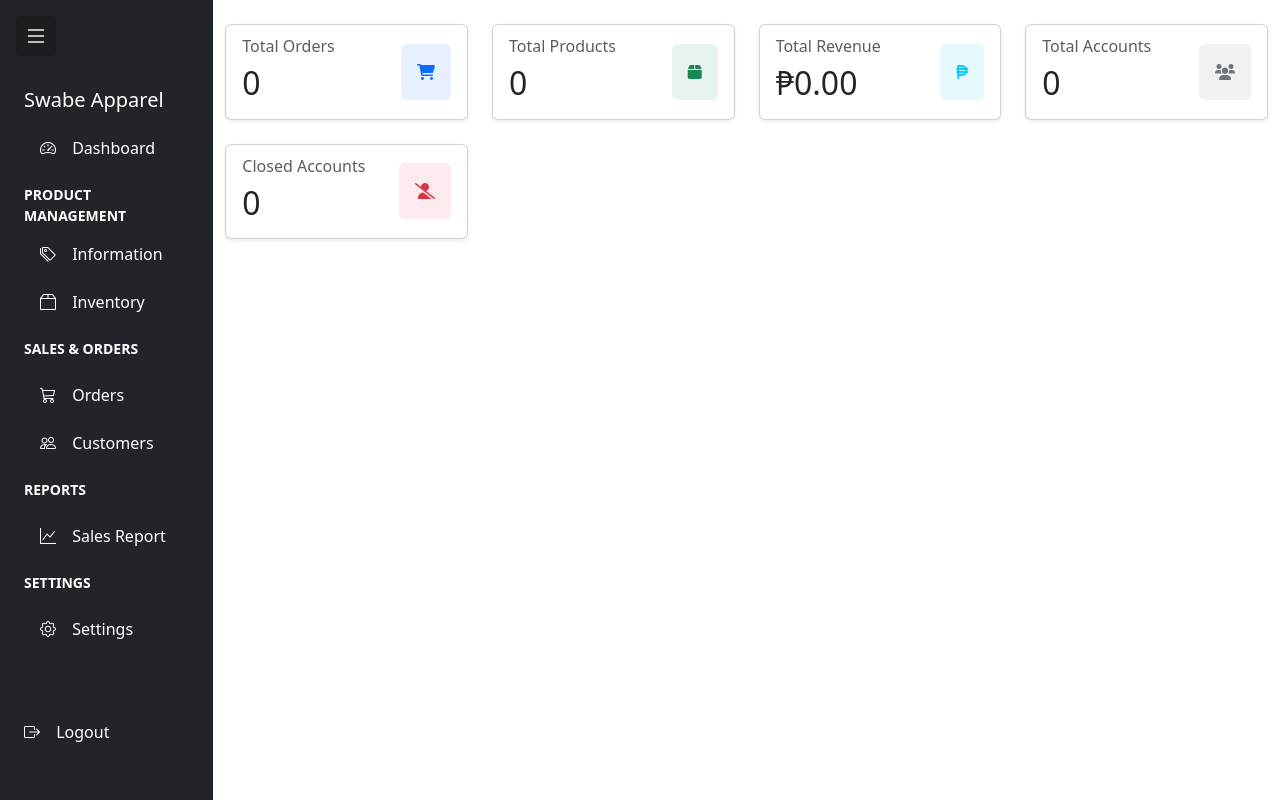
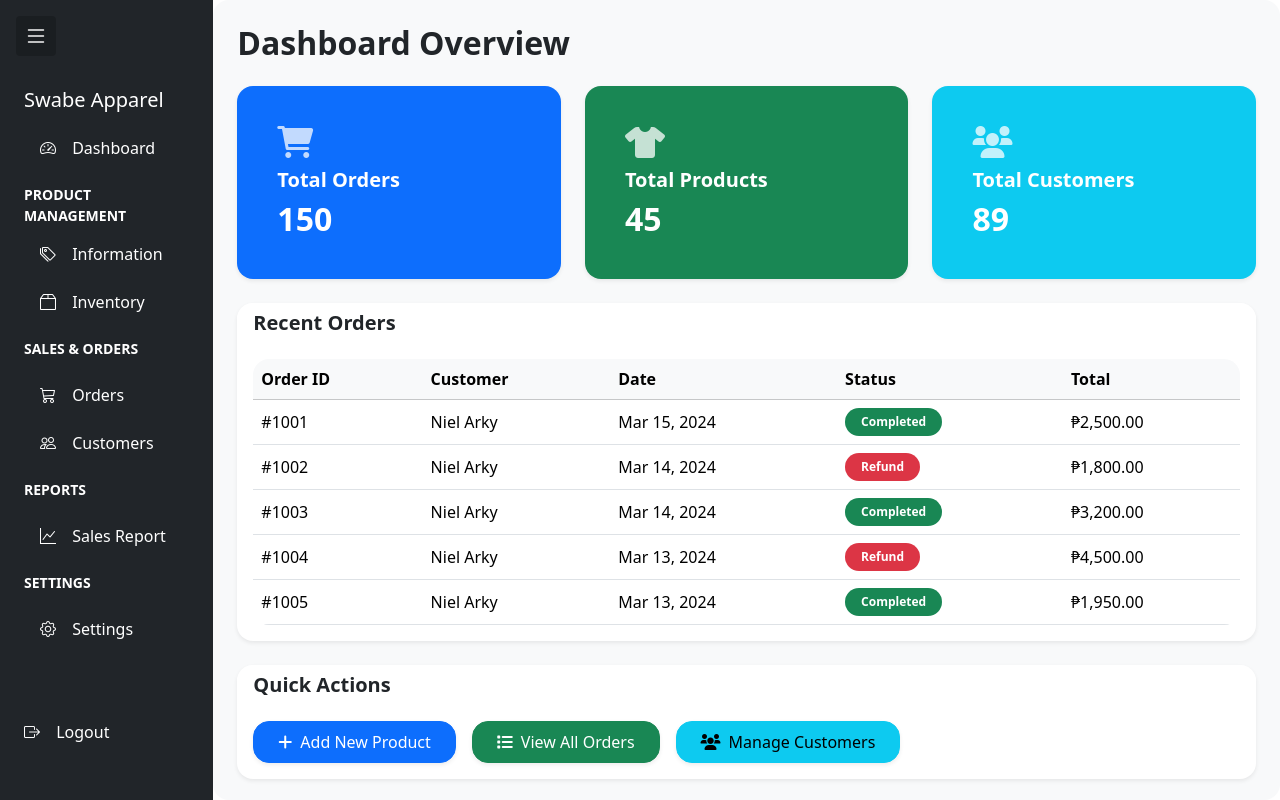
Before and after one commit to ArkyNiel/swabe-apparel, a PHP site: page /main.php in a window 1280 px wide. Run offline with PHP 8.4, Linux system fonts and the light colour scheme; some libraries are stand-ins or nearby versions.

Commit message:
inventory and orders

```diff
--- a/admin-side/links/dashboard.php
+++ b/admin-side/links/dashboard.php
@@ -1,96 +1,120 @@
-<link rel="stylesheet" href="./../assets/bootswatch/css/bootstrap.min.css">
-<link rel="stylesheet" href="./../assets/css/dashboard.css">
+<div class="container-fluid p-4 rounded-4" style="background: #f8f9fa; height: 100vh; overflow-y: auto;">
+    <h2 class="mb-4 fw-bold text-dark">Dashboard Overview</h2>
 
-<div class="container-fluid py-4">
-    <div class="row g-4">
-        <!-- Total Orders Card -->
-        <div class="col-12 col-md-3">
-            <div class="card h-100 shadow-sm">
-                <div class="card-body">
-                    <div class="d-flex justify-content-between align-items-center">
-                        <div>
-                            <h6 class="card-subtitle mb-2 text-muted">Total Orders</h6>
-                            <h2 class="card-title mb-0">0</h2>
-                        </div>
-                        <div class="bg-primary bg-opacity-10 p-3 rounded">
-                            <i class="fas fa-shopping-cart text-primary"></i>
-                        </div>
+    <div class="row g-4 mb-4">
+        <div class="col-md-4">
+            <div class="card bg-primary text-white rounded-4 shadow-sm border-0">
+                <div class="card-body rounded-4 d-flex flex-column align-items-start" style="padding: 40px;">
+                    <div class="mb-2">
+                        <i class="fas fa-shopping-cart fa-2x opacity-75"></i>
                     </div>
+                    <h5 class="card-title fw-semibold">Total Orders</h5>
+                    <h2 class="card-text fw-bold">150</h2>
                 </div>
             </div>
         </div>
-
-        <!-- Total Products Card -->
-        <div class="col-12 col-md-3">
-            <div class="card h-100 shadow-sm">
-                <div class="card-body">
-                    <div class="d-flex justify-content-between align-items-center">
-                        <div>
-                            <h6 class="card-subtitle mb-2 text-muted">Total Products</h6>
-                            <h2 class="card-title mb-0">0</h2>
-                        </div>
-                        <div class="bg-success bg-opacity-10 p-3 rounded">
-                            <i class="fas fa-box text-success"></i>
-                        </div>
+        <div class="col-md-4">
+            <div class="card bg-success text-white rounded-4 shadow-sm border-0">
+                <div class="card-body rounded-4 d-flex flex-column align-items-start" style="padding: 40px;">
+                    <div class="mb-2">
+                        <i class="fas fa-tshirt fa-2x opacity-75"></i>
                     </div>
+                    <h5 class="card-title fw-semibold">Total Products</h5>
+                    <h2 class="card-text fw-bold">45</h2>
                 </div>
             </div>
         </div>
-
-        <!-- Total Revenue Card -->
-        <div class="col-12 col-md-3">
-            <div class="card h-100 shadow-sm">
-                <div class="card-body">
-                    <div class="d-flex justify-content-between align-items-center">
-                        <div>
-                            <h6 class="card-subtitle mb-2 text-muted">Total Revenue</h6>
-                            <h2 class="card-title mb-0">₱0.00</h2>
-                        </div>
-                        <div class="bg-info bg-opacity-10 p-3 rounded">
-                            <i class="fas fa-peso-sign text-info"></i>
-                        </div>
+        <div class="col-md-4">
+            <div class="card bg-info text-white rounded-4 shadow-sm border-0">
+                <div class="card-body rounded-4 d-flex flex-column align-items-start" style="padding: 40px;">
+                    <div class="mb-2">
+                        <i class="fas fa-users fa-2x opacity-75"></i>
                     </div>
+                    <h5 class="card-title fw-semibold">Total Customers</h5>
+                    <h2 class="card-text fw-bold">89</h2>
                 </div>
             </div>
         </div>
+    </div>
 
-        <!-- Total Accounts Card -->
-        <div class="col-12 col-md-3">
-            <div class="card h-100 shadow-sm">
-                <div class="card-body">
-                    <div class="d-flex justify-content-between align-items-center">
-                        <div>
-                            <h6 class="card-subtitle mb-2 text-muted">Total Accounts</h6>
-                            <h2 class="card-title mb-0">0</h2>
-                        </div>
-                        <div class="bg-secondary bg-opacity-10 p-3 rounded">
-                            <i class="fas fa-users text-secondary"></i>
-                        </div>
-                    </div>
-                </div>
+    <div class="card rounded-4 shadow-sm border-0 mb-4">
+        <div class="card-header rounded-4 bg-white border-0">
+            <h5 class="mb-0 fw-bold text-dark">Recent Orders</h5>
+        </div>
+        <div class="card-body rounded-4">
+            <div class="table-responsive rounded-4" style="overflow:hidden;">
+                <table class="table table-hover align-middle rounded-4 mb-0">
+                    <thead class="table-light">
+                        <tr>
+                            <th>Order ID</th>
+                            <th>Customer</th>
+                            <th>Date</th>
+                            <th>Status</th>
+                            <th>Total</th>
+                        </tr>
+                    </thead>
+                    <tbody>
+                        <tr>
+                            <td>#1001</td>
+                            <td>Niel Arky</td>
+                            <td>Mar 15, 2024</td>
+                            <td><span class="badge bg-success rounded-pill px-3 py-2">Completed</span></td>
+                            <td>₱2,500.00</td>
+                        </tr>
+                        <tr>
+                            <td>#1002</td>
+                            <td>Niel Arky</td>
+                            <td>Mar 14, 2024</td>
+                            <td><span class="badge bg-danger rounded-pill px-3 py-2">Refund</span></td>
+                            <td>₱1,800.00</td>
+                        </tr>
+                        <tr>
+                            <td>#1003</td>
+                            <td>Niel Arky</td>
+                            <td>Mar 14, 2024</td>
+                            <td><span class="badge bg-success rounded-pill px-3 py-2">Completed</span></td>
+                            <td>₱3,200.00</td>
+                        </tr>
+                        <tr>
+                            <td>#1004</td>
+                            <td>Niel Arky</td>
+                            <td>Mar 13, 2024</td>
+                            <td><span class="badge bg-danger rounded-pill px-3 py-2">Refund</span></td>
+                            <td>₱4,500.00</td>
+                        </tr>
+                        <tr>
+                            <td>#1005</td>
+                            <td>Niel Arky</td>
+                            <td>Mar 13, 2024</td>
+                            <td><span class="badge bg-success rounded-pill px-3 py-2">Completed</span></td>
+                            <td>₱1,950.00</td>
+                        </tr>
+                    </tbody>
+                </table>
             </div>
         </div>
+    </div>
 
-        <!-- Closed Accounts Card -->
-        <div class="col-12 col-md-3">
-            <div class="card h-100 shadow-sm">
-                <div class="card-body">
-                    <div class="d-flex justify-content-between align-items-center">
-                        <div>
-                            <h6 class="card-subtitle mb-2 text-muted">Closed Accounts</h6>
-                            <h2 class="card-title mb-0">0</h2>
-                        </div>
-                        <div class="bg-danger bg-opacity-10 p-3 rounded">
-                            <i class="fas fa-user-slash text-danger"></i>
-                        </div>
+    <div class="row mt-4">
+        <div class="col-md-12">
+            <div class="card rounded-4 shadow-sm border-0">
+                <div class="card-header rounded-4 bg-white border-0">
+                    <h5 class="mb-0 fw-bold text-dark">Quick Actions</h5>
+                </div>
+                <div class="card-body rounded-4">
+                    <div class="d-flex flex-wrap gap-3">
+                        <a href="?page=inventory" class="btn btn-primary rounded-4 px-4 py-2 d-flex align-items-center gap-2 shadow-sm">
+                            <i class="fas fa-plus"></i> Add New Product
+                        </a>
+                        <a href="?page=orders" class="btn btn-success rounded-4 px-4 py-2 d-flex align-items-center gap-2 shadow-sm">
+                            <i class="fas fa-list"></i> View All Orders
+                        </a>
+                        <a href="?page=customers" class="btn btn-info rounded-4 px-4 py-2 d-flex align-items-center gap-2 shadow-sm">
+                            <i class="fas fa-users"></i> Manage Customers
+                        </a>
                     </div>
                 </div>
             </div>
         </div>
     </div>
 </div>
-
-<!-- Add Bootstrap and Font Awesome -->
-<link href="https://cdn.jsdelivr.net/npm/bootstrap@5.3.0/dist/css/bootstrap.min.css" rel="stylesheet">
-<link href="https://cdnjs.cloudflare.com/ajax/libs/font-awesome/6.0.0/css/all.min.css" rel="stylesheet">
-<script src="https://cdn.jsdelivr.net/npm/bootstrap@5.3.0/dist/js/bootstrap.bundle.min.js"></script>
--- a/admin-side/links/orders.php
+++ b/admin-side/links/orders.php
@@ -56,7 +56,7 @@
                                     <td>2024-03-15</td>
                                     <td>2 items</td>
                                     <td>₱2,800</td>
-                                    <td><span class="badge badge-warning">Processing</span></td>
+                                    <td><span class="badge badge-danger">Refund</span></td>
                                     <td>
                                         <button class="btn btn-sm btn-info"><i class="fas fa-eye"></i></button>
                                         <button class="btn btn-sm btn-primary"><i class="fas fa-edit"></i></button>
@@ -68,7 +68,7 @@
                                     <td>2024-03-14</td>
                                     <td>5 items</td>
                                     <td>₱5,200</td>
-                                    <td><span class="badge badge-info">Shipped</span></td>
+                                    <td><span class="badge badge-success">Completed</span></td>
                                     <td>
                                         <button class="btn btn-sm btn-info"><i class="fas fa-eye"></i></button>
                                         <button class="btn btn-sm btn-primary"><i class="fas fa-edit"></i></button>
```
Also changed, not shown: admin-side/links/inventory.php (+36 -36 lines).
